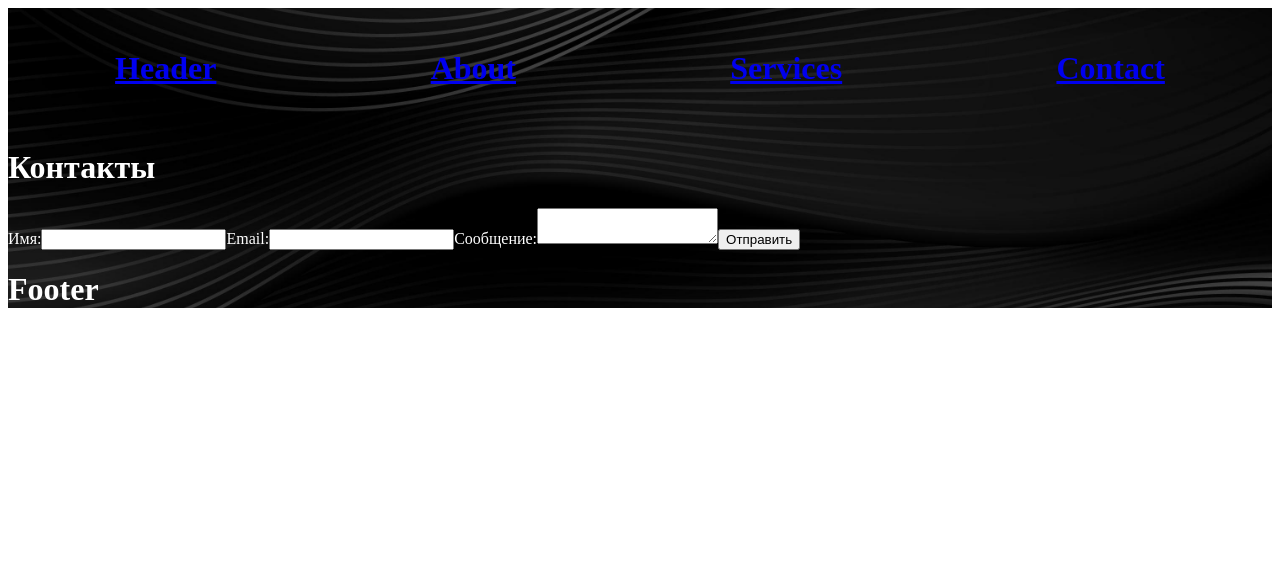
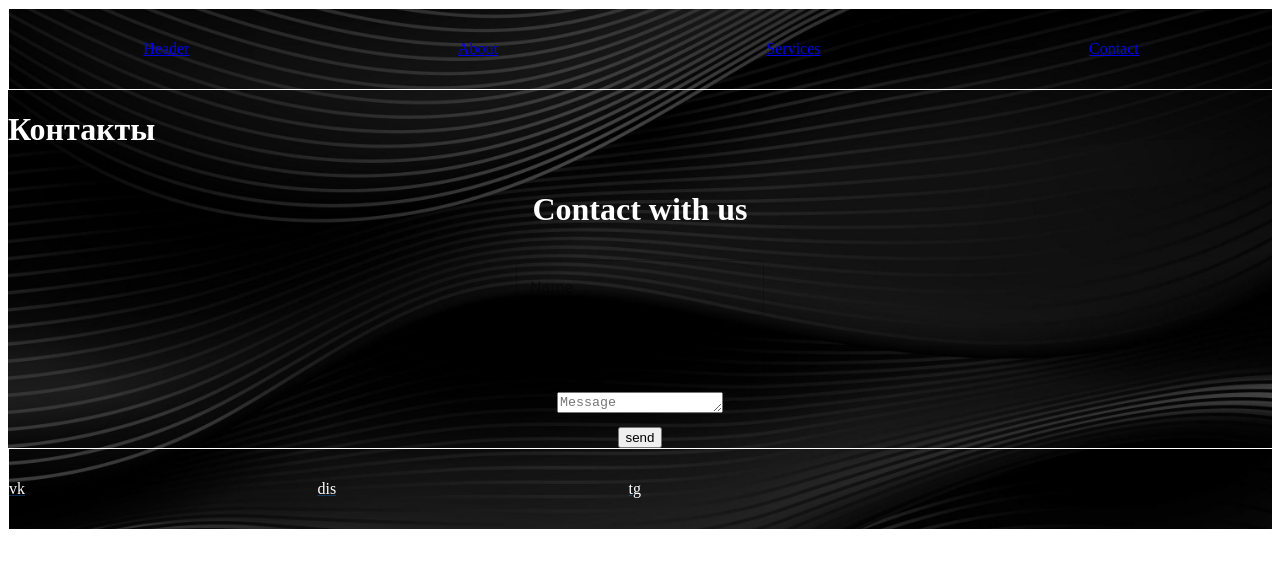
Before and after one commit to yungalesgerov/2406, a Next.js app: page /contact in a window 1280 px wide. Shown: the top 568 px of the page. Built offline with nearby package versions, Linux system fonts and the light colour scheme.

Commit message:
create validator

```diff
--- a/src/components/ContactForm.tsx
+++ b/src/components/ContactForm.tsx
@@ -1,19 +1,32 @@
+import styled from "@emotion/styled";
+import { TextField, TextareaAutosize } from "@mui/material";
+const FormContainer = styled("form")({
+    display: "flex",
+    flexDirection: "column",
+    alignItems: "center",
+    justifyContent: "center",
+    width: "100%",
+    height: "100%",
+    gap: "10px",
+    margin: "0",
+    padding: "0",
+    color: "white",
+});
+
 export const ContactForm = () => {
     return (
-        <form>
+        <FormContainer>
+            <h1>Contact with us</h1>
             <label>
-                Имя:
-                <input type="text" name="name" />
+                <TextField type="text" name="name" placeholder="Name" variant="outlined" />
             </label>
             <label>
-                Email:
-                <input type="email" name="email" />
+                <TextField type="email" name="email" placeholder="Email" variant="outlined" />
             </label>
             <label>
-                Сообщение:
-                <textarea name="message" />
+                <TextareaAutosize name="message" placeholder="Message"  />
             </label>
-            <button type="submit">Отправить</button>
-        </form>
+            <button type="submit">send</button>
+        </FormContainer>
     );
 };
--- a/src/components/Footer.tsx
+++ b/src/components/Footer.tsx
@@ -1,7 +1,40 @@
+import styled from "@emotion/styled";
+import Link from "@mui/material/Link";
+
+const FooterContainer = styled("div")({
+    display: "flex",
+    // justifyContent: "space-around",
+    alignItems: "center",
+    height: "80px",
+    width: "100%",
+    border: "1px solid white",
+});
+const Wrapper = styled("div")({
+    width: "50%",
+    display: "flex",
+    justifyContent: "space-between",
+    alignItems: "center",
+    span: {
+        color: "white",
+    },
+});
+
 export const Footer = () => {
     return (
-        <div>
-            <h1>Footer</h1>
-        </div>
+        <FooterContainer>
+            <Wrapper>
+                <Link href={"/about"}>
+                    <span>vk</span>
+                </Link>
+
+                <Link href={"/services"}>
+                    <span>dis</span>
+                </Link>
+
+                <Link href={"/contact"}>
+                    <span>tg</span>
+                </Link>
+            </Wrapper>
+        </FooterContainer>
     );
 };
--- a/src/components/Header.tsx
+++ b/src/components/Header.tsx
@@ -5,27 +5,28 @@ const HeaderContainer = styled("div")({
     display: "flex",
     justifyContent: "space-around",
     alignItems: "center",
-    height: "120px",
+    height: "80px",
     width: "100%",
+    border: "1px solid white",
 });
 
 export const Header = () => {
     return (
         <HeaderContainer>
             <Link href={"/"}>
-                <h1>Header</h1>
+                <span>Header</span>
             </Link>
 
             <Link href={"/about"}>
-                <h1>About</h1>
+                <span>About</span>
             </Link>
 
             <Link href={"/services"}>
-                <h1>Services</h1>
+                <span>Services</span>
             </Link>
 
             <Link href={"/contact"}>
-                <h1>Contact</h1>
+                <span>Contact</span>
             </Link>
         </HeaderContainer>
     );
--- a/src/pages/_app.tsx
+++ b/src/pages/_app.tsx
@@ -3,6 +3,7 @@ import { Footer } from "../components/Footer";
 import * as React from "react";
 import styled from "@emotion/styled";
 import { AppProps } from "next/app";
+
 const AppContent = styled("div")({
     width: "100%",
     height: "100%",
--- a/src/pages/index.tsx
+++ b/src/pages/index.tsx
@@ -1,3 +1,4 @@
+import { StackingForm } from "@/components/stacking/StackingForm";
 import Head from "next/head";
 
 export default function Home() {
@@ -10,6 +11,7 @@ export default function Home() {
             <main>
                 <h1>Добро пожаловать в My Company</h1>
                 <p>Мы предлагаем лучшие стейкинг услуги на рынке.</p>
+                <StackingForm />
             </main>
         </div>
     );
```
Also changed, not shown: package.json (+8 -2 lines), src/components/stacking/StackingForm.tsx (added, +38 -0 lines), .eslintrc.json, src/components/stacking/index.ts (added), 1 other file (tests, documents, lock files or other folders).
